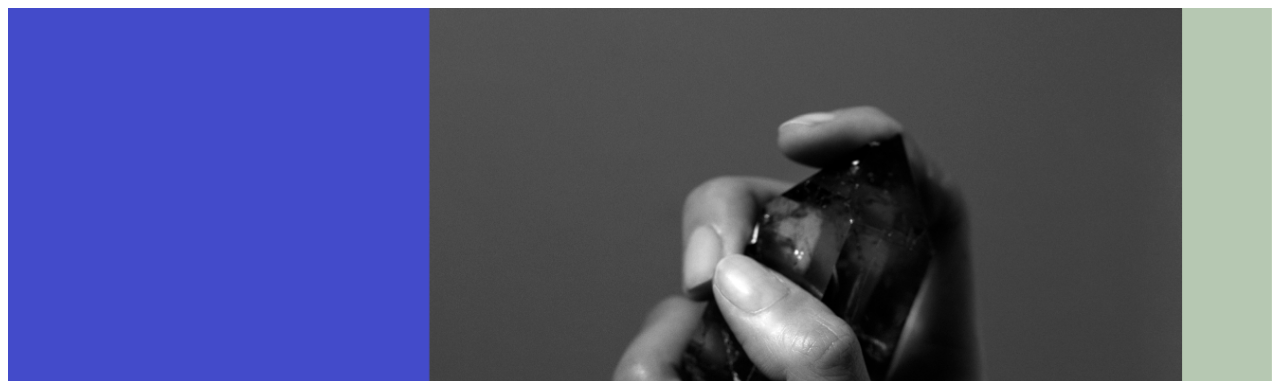
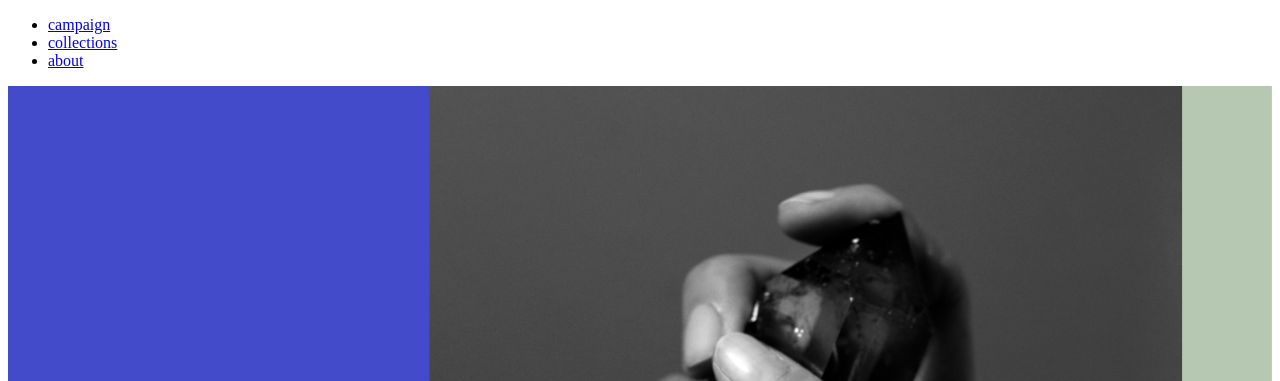
Before and after one commit to attributech/LA-proto, a Gatsby site: page / in a window 1280 px wide. Shown: the top 381 px of the page. Built offline with nearby package versions, Linux system fonts and the light colour scheme; Gatsby itself is replaced by a stand-in of ours.

Commit message:
FIX front page navigation acc. to design

```diff
--- a/src/components/Header/index.js
+++ b/src/components/Header/index.js
@@ -12,7 +12,7 @@ const Header = ({ campaign }) => {
 
   return (
     <h1 style={style}>
-      <Link to={ campaign ? "/collection" : "/" }>Leni Adam</Link>
+      <Link to="/">Leni Adam</Link>
     </h1>
   )
 }
--- /dev/null
+++ b/src/components/NavCompact/index.js
@@ -0,0 +1,18 @@
+import React from 'react'
+import Link from 'gatsby-link'
+
+export default () => (
+  <nav>
+    <ul>
+      <li>
+        <Link to="/">campaign</Link>
+      </li>
+      <li>
+        <Link to="/collection">collections</Link>
+      </li>
+      <li>
+        <Link to="/about/story">about</Link>
+      </li>
+    </ul>
+  </nav>
+)
--- a/src/components/Page/index.js
+++ b/src/components/Page/index.js
@@ -4,14 +4,16 @@ import Link from 'gatsby-link'
 import Header from '../Header'
 import Footer from '../Footer'
 import Nav from '../Nav'
+import NavCompact from '../NavCompact'
 
 import Background from '../Background'
 import HitArea from '../HitArea'
 
-export default ({ image, hitAreaList, noHeader, noNav, noFooter }) => (
+export default ({ image, hitAreaList, noHeader, noNav, noFooter, navCompact }) => (
   <div>
   {!noHeader && <Header />}
   {!noNav && <Nav />}
+  {navCompact && <NavCompact />}
   <Background src={image} />
   {hitAreaList && hitAreaList.map(x => <HitArea key={x.id} {...x} />)}
 
--- a/src/pages/index.js
+++ b/src/pages/index.js
@@ -10,6 +10,7 @@ export default () => (
       image={image}
       noHeader
       noNav
+      navCompact
       noFooter
     />
     <Header campaign/>
```
